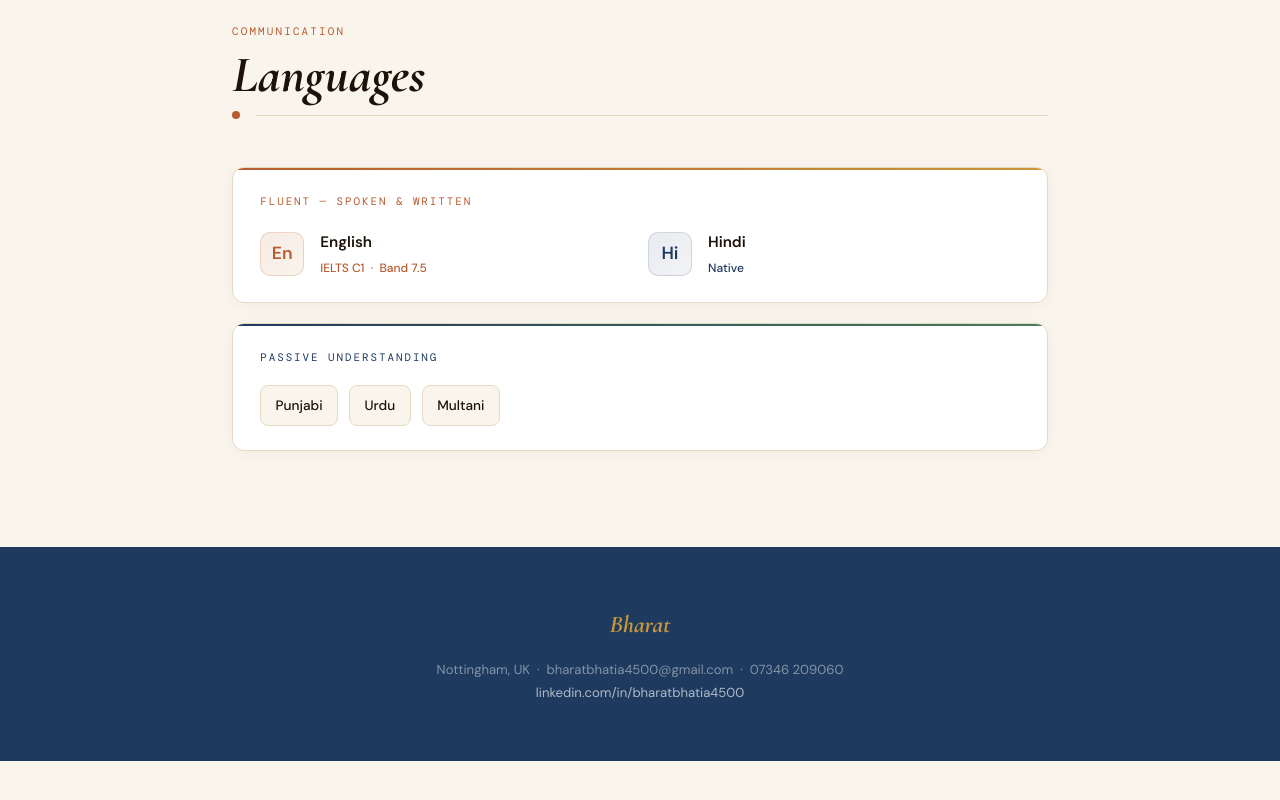
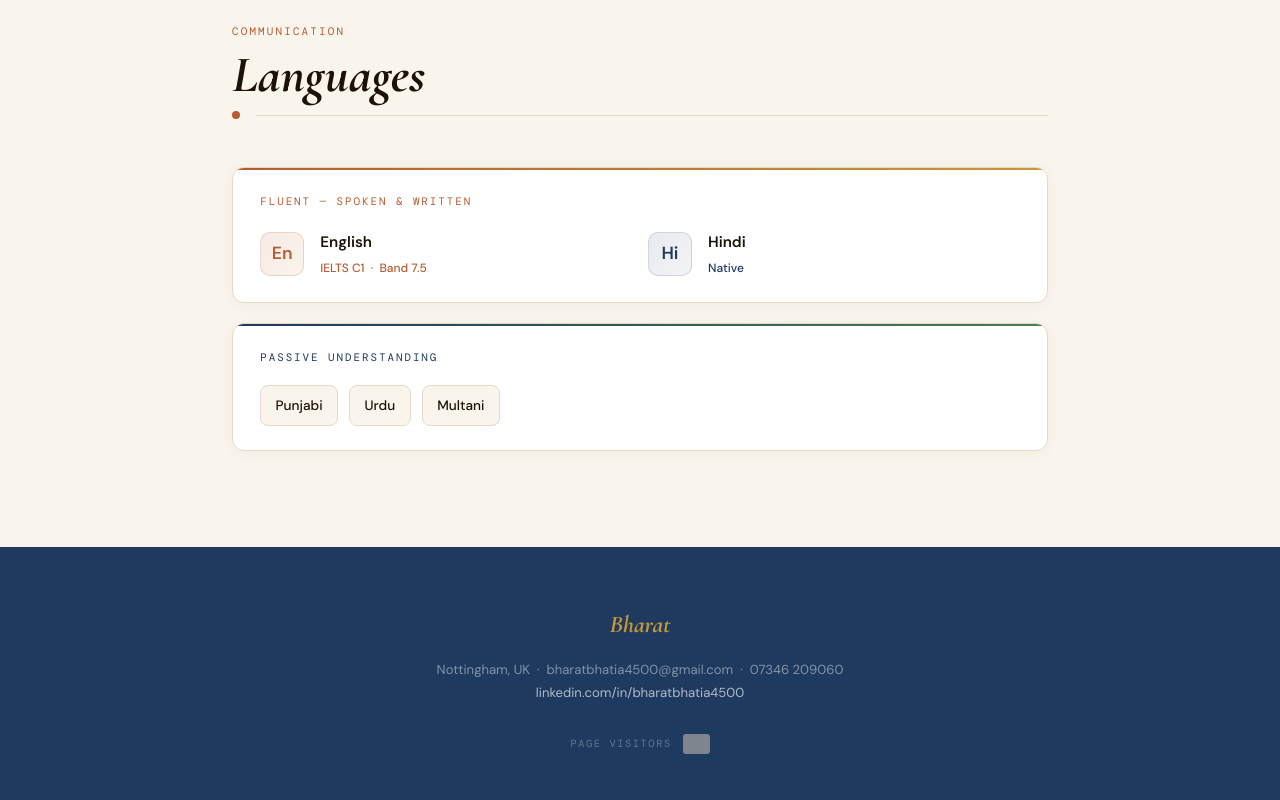
Before and after one commit to bharatbhatia4500-netizen/Bharat-portfolio, a plain HTML site: page index.html in a window 1280 px wide. Shown: the part 8026-8826 px from the top of the page. Before the commit the page ends 8787 px from the top, so only its background shows below. Drawn offline with nearby package versions, Linux system fonts and the light colour scheme; grey boxes are pictures that could not be loaded.

Commit message:
Add files via upload

```diff
--- a/index.html
+++ b/index.html
@@ -1168,6 +1168,14 @@
     <p class="footer-name">Bharat</p>
     <p>Nottingham, UK &nbsp;·&nbsp; bharatbhatia4500@gmail.com &nbsp;·&nbsp; 07346 209060</p>
     <p><a href="https://www.linkedin.com/in/bharatbhatia4500/" target="_blank">linkedin.com/in/bharatbhatia4500</a></p>
+    <div style="margin-top:1.8rem;display:flex;align-items:center;justify-content:center;gap:0.7rem;">
+      <span style="font-family:'DM Mono',monospace;font-size:0.65rem;letter-spacing:0.15em;text-transform:uppercase;color:rgba(255,255,255,0.3);">Page visitors</span>
+      <img
+        src="https://hits.seeyoufarm.com/api/count/incr/badge.svg?url=https%3A%2F%2Fbharatbhatia4500-netizen.github.io%2FBharat-portfolio&count_bg=%23c9973a&title_bg=%231e3a5f&icon=eye.svg&icon_color=%23ffffff&title=visitors&edge_flat=true"
+        alt="visitor count"
+        style="height:20px;border-radius:3px;opacity:0.75;vertical-align:middle;"
+      />
+    </div>
   </footer>
 
   <canvas id="chem-bg" style="position:fixed;inset:0;width:100%;height:100%;z-index:0;pointer-events:none;"></canvas>
```
